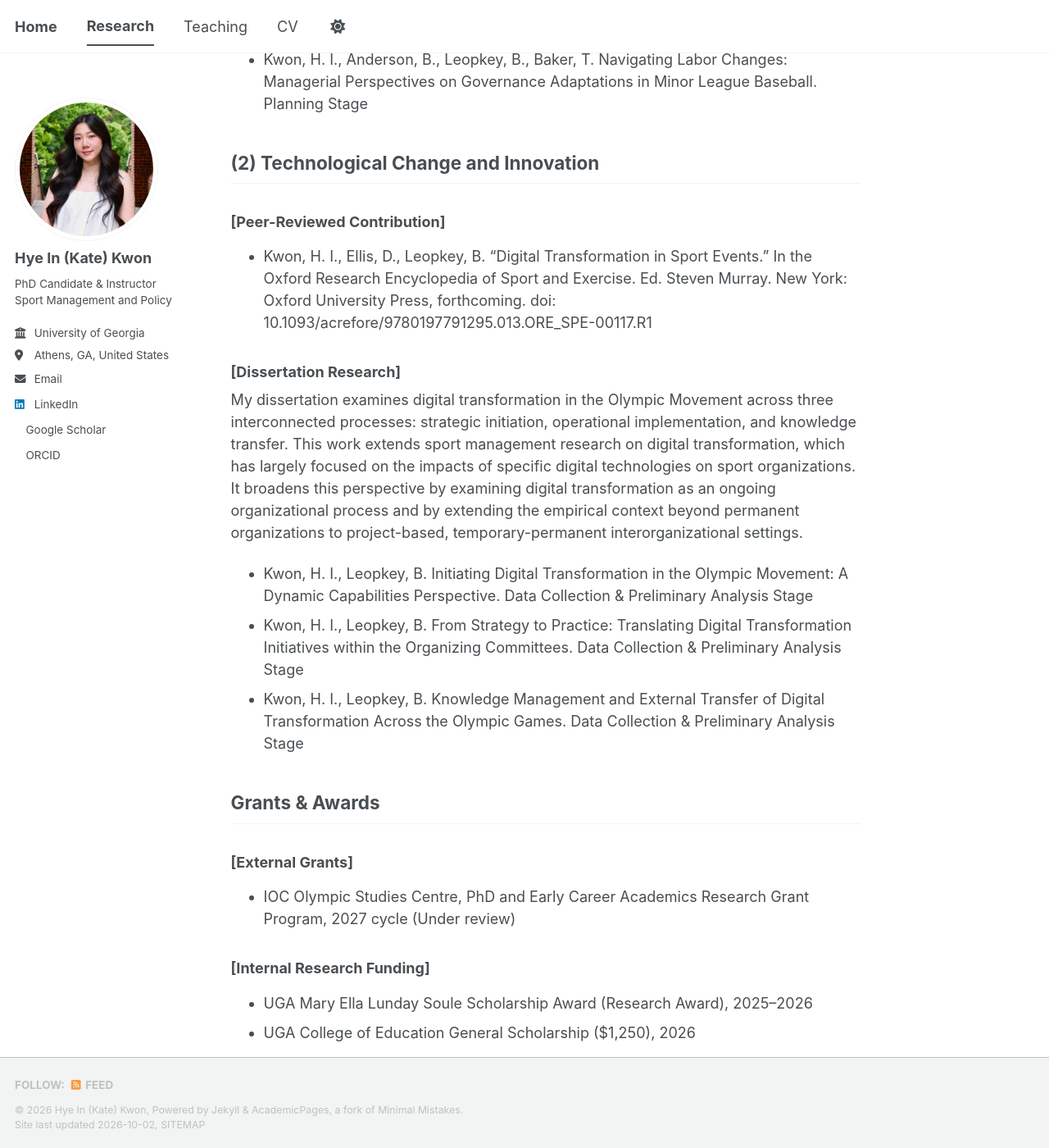
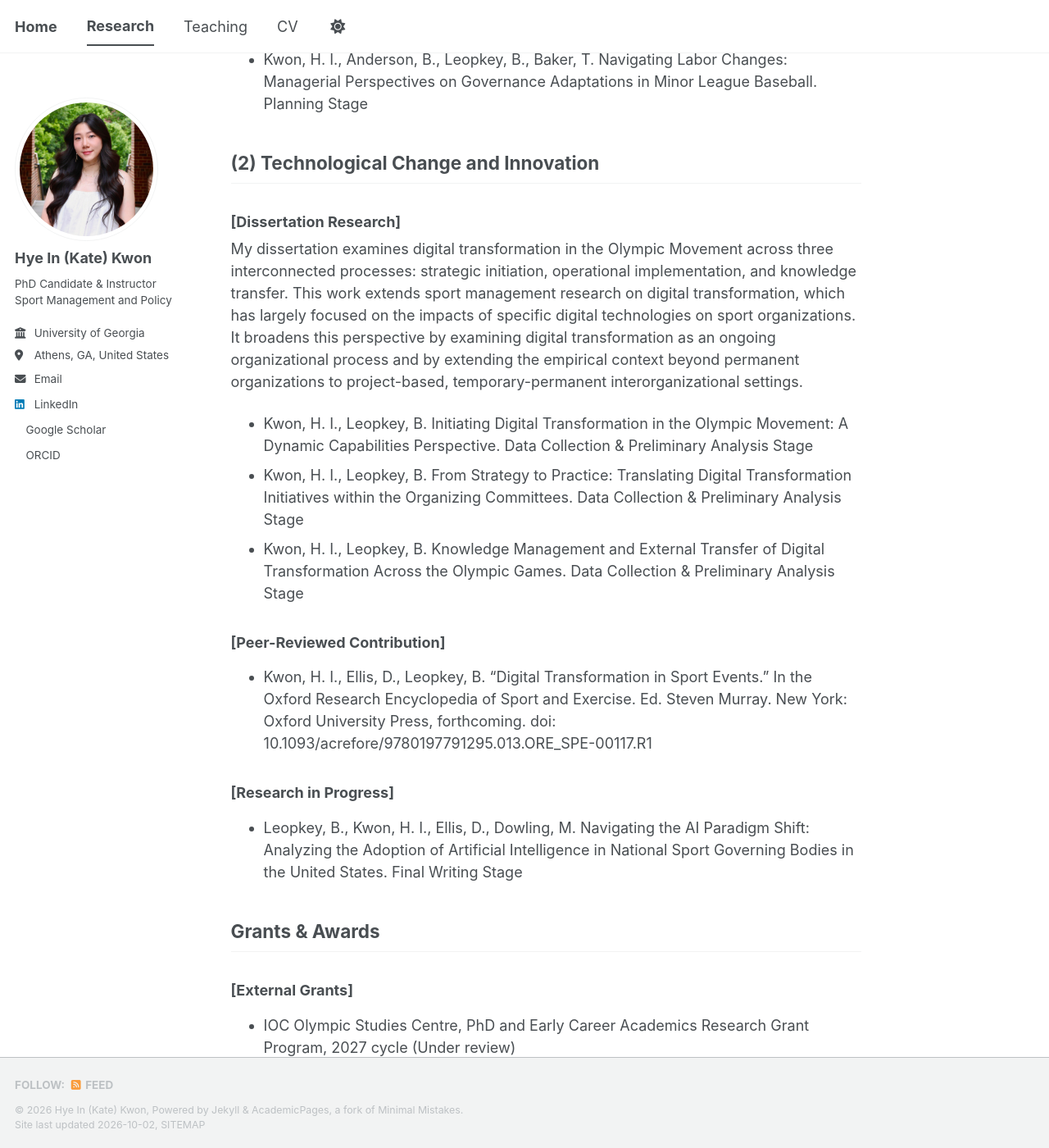
Before and after one commit to katehyeinkwon/katehyeinkwon.github.io, a Jekyll site: the page built from _pages/research.md, in a window 1280 px wide and 1400 px high, scrolled down 941 px. Shown: the whole window at 82% size. Built offline with Jekyll 4.4.1, drawn with Linux system fonts in a browser that asks for light colours; a style sheet for code colours, icons or effects is not loaded; some of the changed text lies outside the part shown.

Commit message:
Update research.md

```diff
--- a/_pages/research.md
+++ b/_pages/research.md
@@ -4,7 +4,7 @@ permalink: /research/
 author_profile: true
 ---
 
-My interest in sport management developed through practice. Before entering academia, I worked for the PyeongChang 2018 Organizing Committee and the Seoul Sports Council, a provincial branch of the Korean Sport & Olympic Committee. These experiences sparked my interest about how sport organizations manage change and led me to pursue graduate studies.
+My interest in sport management developed through practice. Before entering academia, I worked for the PyeongChang 2018 Organizing Committee and the Seoul Sports Council, a provincial branch of the Korean Sport & Olympic Committee. These experiences sparked my interest in how sport organizations manage change and led me to pursue graduate studies.
 
 My research interests broadly revolve around topics related to organizational change, innovation, and strategic management. My current work can be broken into two distinct but complementary streams: (1) structural and governance change, and (2) technological change and innovation in sport organizations.
 
@@ -36,6 +32,14 @@ My dissertation examines digital transformation in the Olympic Movement across t
 - Kwon, H. I., Leopkey, B. Initiating Digital Transformation in the Olympic Movement: A Dynamic Capabilities Perspective. Data Collection & Preliminary Analysis Stage
 - Kwon, H. I., Leopkey, B. From Strategy to Practice: Translating Digital Transformation Initiatives within the Organizing Committees. Data Collection & Preliminary Analysis Stage
 - Kwon, H. I., Leopkey, B. Knowledge Management and External Transfer of Digital Transformation Across the Olympic Games. Data Collection & Preliminary Analysis Stage
+
+### [Peer-Reviewed Contribution]
+
+- Kwon, H. I., Ellis, D., Leopkey, B. "Digital Transformation in Sport Events." In the Oxford Research Encyclopedia of Sport and Exercise. Ed. Steven Murray. New York: Oxford University Press, forthcoming. doi: 10.1093/acrefore/9780197791295.013.ORE_SPE-00117.R1
+
+### [Research in Progress]
+
+- Leopkey, B., Kwon, H. I., Ellis, D., Dowling, M. Navigating the AI Paradigm Shift: Analyzing the Adoption of Artificial Intelligence in National Sport Governing Bodies in the United States. Final Writing Stage
 
 ## Grants & Awards
 
```
Also changed, not shown: other parts of _pages/research.md (+0 -4 lines).
